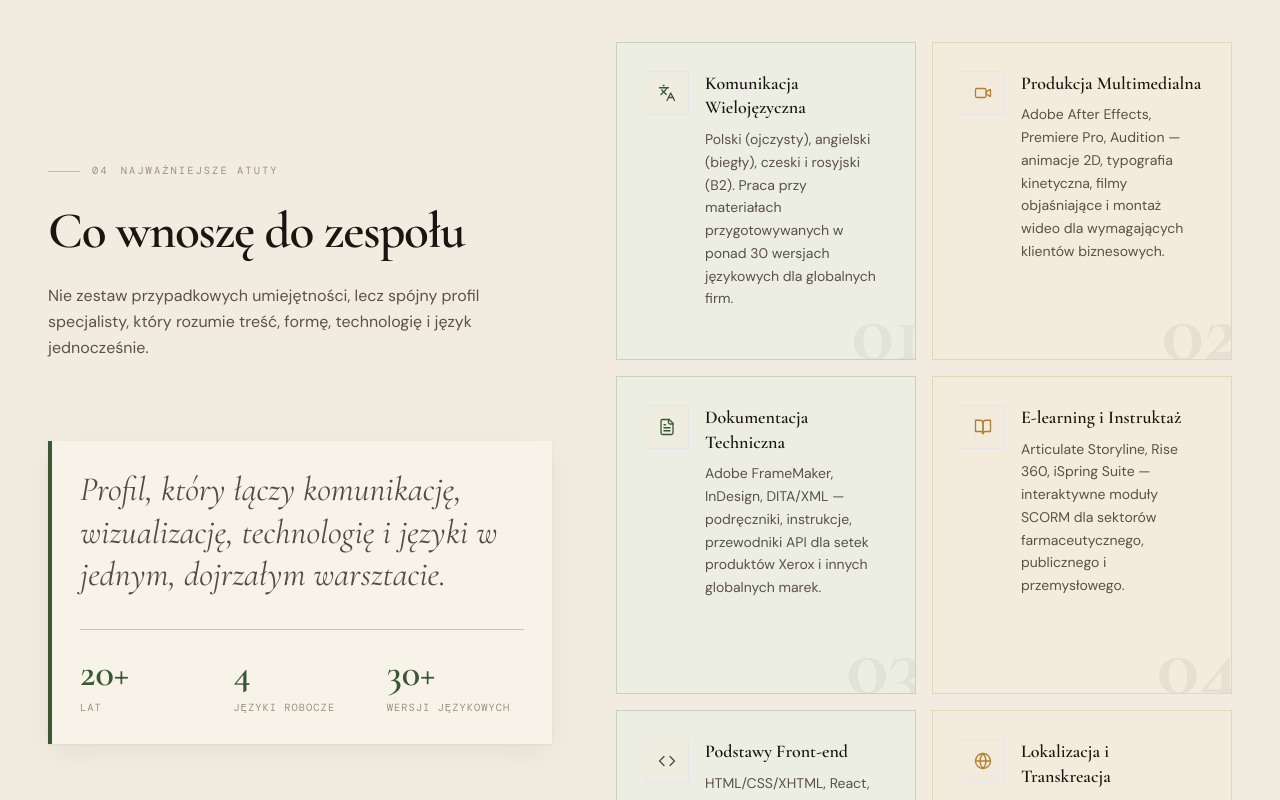
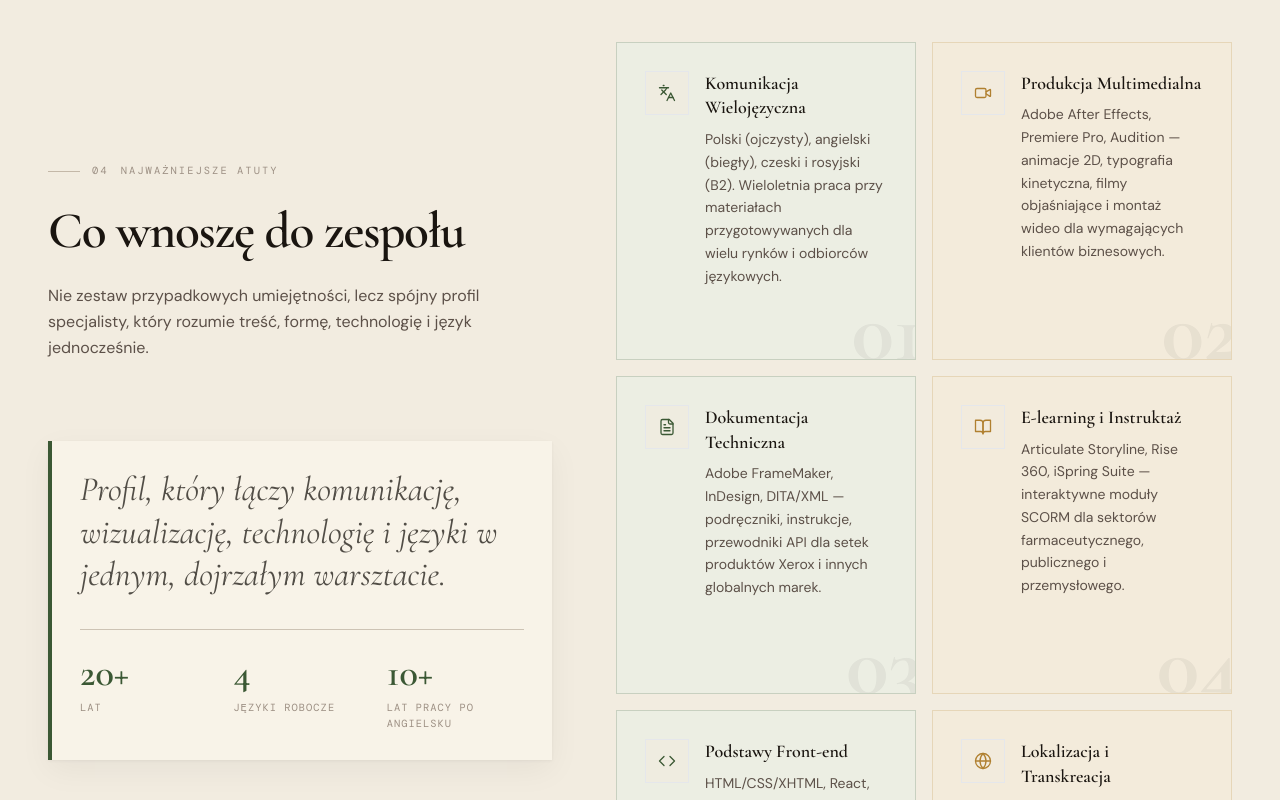
Before and after one commit to maryooshek/mariusz-grabowski, a React (Vite) app: page / in a window 1280 px wide. Shown: the part 3600-4400 px from the top of the page. Built offline with nearby package versions, Linux system fonts and the light colour scheme.

Commit message:
poprawki5

```diff
--- a/src/components/Languages.tsx
+++ b/src/components/Languages.tsx
@@ -63,9 +63,9 @@ export default function Languages() {
                   className="block font-cormorant font-semibold text-gold leading-none mb-1"
                   style={{ fontSize: 'clamp(32px, 4vw, 48px)' }}
                 >
-                  30+
+                  10+
                 </span>
-                <span className="font-mono text-2xs uppercase tracking-widest text-ink-light">Wersji językowych</span>
+                <span className="font-mono text-2xs uppercase tracking-widest text-ink-light">Lat pracy po angielsku</span>
               </div>
             </div>
           </motion.div>
--- a/src/components/Strengths.tsx
+++ b/src/components/Strengths.tsx
@@ -86,7 +86,7 @@ export default function Strengths() {
                 Profil, który łączy komunikację, wizualizację, technologię i języki w jednym, dojrzałym warsztacie.
               </p>
               <div className="grid grid-cols-3 gap-4 mt-8 pt-6 border-t border-rule/80">
-                {[['20+', 'Lat'], ['4', 'Języki robocze'], ['30+', 'Wersji językowych']].map(([v, l]) => (
+                {[['20+', 'Lat'], ['4', 'Języki robocze'], ['10+', 'Lat pracy po angielsku']].map(([v, l]) => (
                   <div key={l}>
                     <span
                       className="block font-cormorant font-semibold text-field leading-none"
--- a/src/data/index.ts
+++ b/src/data/index.ts
@@ -100,7 +100,7 @@ export const strengthsData = [
   {
     icon: 'Languages',
     title: 'Komunikacja Wielojęzyczna',
-    text: 'Polski (ojczysty), angielski (biegły), czeski i rosyjski (B2). Praca przy materiałach przygotowywanych w ponad 30 wersjach językowych dla globalnych firm.',
+    text: 'Polski (ojczysty), angielski (biegły), czeski i rosyjski (B2). Wieloletnia praca przy materiałach przygotowywanych dla wielu rynków i odbiorców językowych.',
     color: 'green' as const,
   },
   {
@@ -176,7 +176,7 @@ export const experienceData = [
       'Animacje i dokumentacja techniczna dla ABB — szkolenia BHP dla branży przemysłowej',
       'Lokalizacja modułów e-learningowych dla Toyota, Scania, John Deere i BRP',
       'Scenariuszowe kursy gamifikowane dla Cabinet Office i Network Rail (UK)',
-      'Pełne cykle lokalizacyjne obejmujące ponad 30 wersji językowych — After Effects, Premiere, InDesign',
+      'Pełne cykle lokalizacyjne dla wielu rynków i wersji językowych — After Effects, Premiere, InDesign',
     ],
     relevance: 'Mocne doświadczenie w sektorze przemysłowym i technicznym, bardzo przydatne dla komunikacji produktowej, filmów instruktażowych i materiałów pokazujących maszyny w praktyce.',
     accentColor: 'green' as const,
@@ -305,7 +305,7 @@ export const skillGroupsData = [
     color: 'green' as const,
     tier: 'core' as const,
     description: 'Wielojęzyczne procesy obejmujące przygotowanie, adaptację i kontrolę jakości treści dla różnych rynków.',
-    skills: ['30+ wersji językowych', 'Proces lokalizacji', 'Wielojęzyczny DTP', 'Synchronizacja lektoratu', 'Transkreacja', 'Adaptacja kulturowa'],
+    skills: ['Projekty wielojęzyczne', 'Proces lokalizacji', 'Wielojęzyczny DTP', 'Synchronizacja lektoratu', 'Transkreacja', 'Adaptacja kulturowa'],
   },
   {
     category: 'Zarządzanie & Proces',
@@ -392,8 +392,8 @@ export const projectThemesData = [
   {
     icon: 'Globe',
     title: 'Wielojęzyczne Materiały Szkoleniowe',
-    description: 'Pełne lokalizacje materiałów e-learningowych i dokumentacji w ponad 30 wersjach językowych, z synchronizacją lektoratów i dostosowaniem układu treści.',
-    tags: ['30+ wersji', 'DTP', 'Lokalizacja'],
+    description: 'Pełne lokalizacje materiałów e-learningowych i dokumentacji dla wielu rynków, z synchronizacją lektoratów i dostosowaniem układu treści.',
+    tags: ['Wiele rynków', 'DTP', 'Lokalizacja'],
     color: 'green' as const,
   },
   {
```
